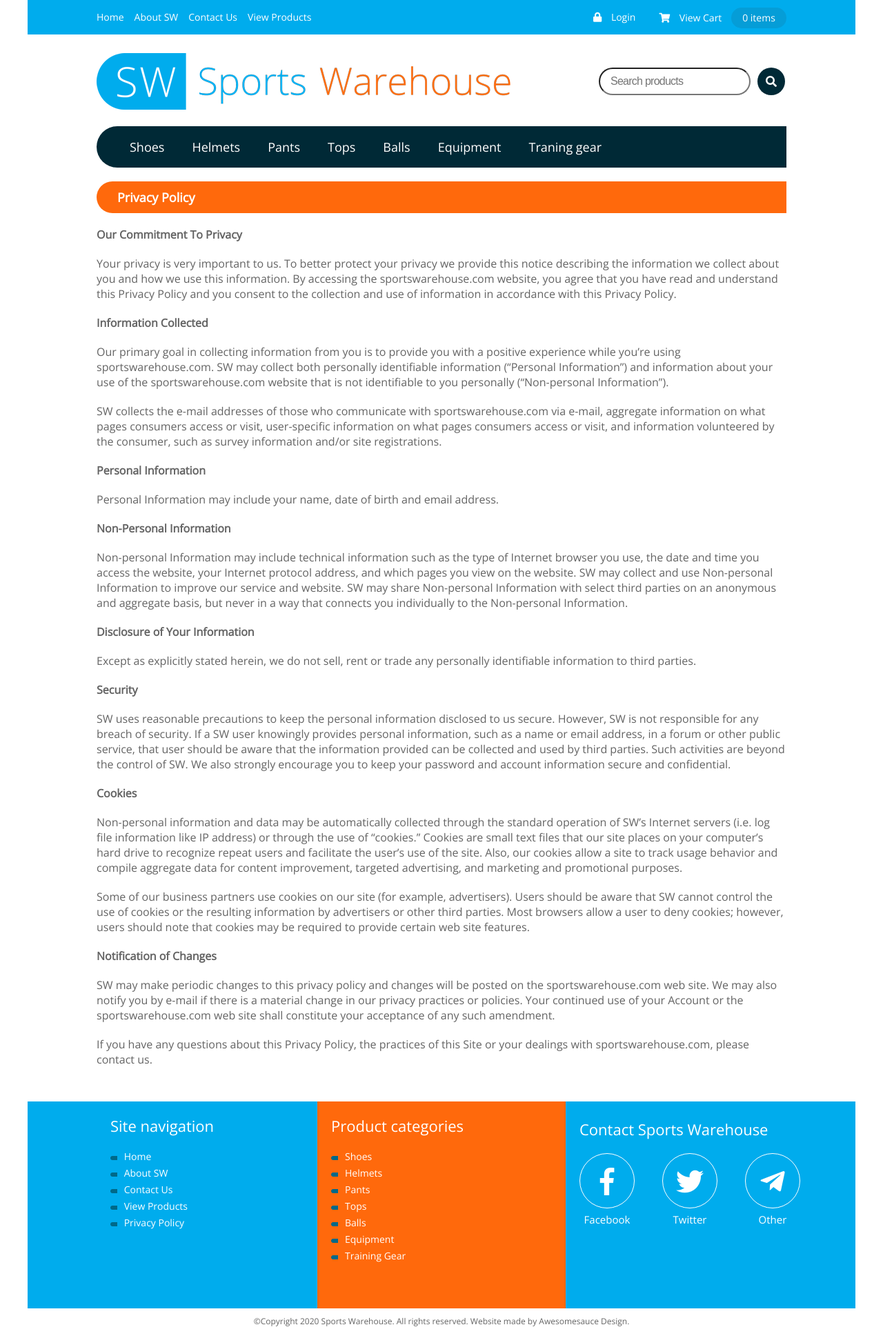
After one commit to Aliali3392/sports-warehouse-website, a PHP site: page /privacy in a window 1280 px wide. The commit adds this page. Shown: the whole page at 69% size. Run offline with PHP 8.4, Linux system fonts and the light colour scheme.

Commit message:
add privacy policy page

```diff
--- a/css/main.css
+++ b/css/main.css
@@ -588,8 +588,8 @@ footer {
 .copyright span {
     display: block;
 }
-/*about us*/
-.aboutus h2 {
+/*about us & privacy policy*/
+.aboutus h2, .privacy h2 {
     float: left;
     margin-top: 20px;
     margin-left: 3.125%;
@@ -602,14 +602,14 @@ footer {
     color: #fff;
     font-size: 1.8rem;
 }
-.aboutus h3 {
+.aboutus h3, .privacy h3 {
     float: left;
     margin-top: 20px;
     margin-left: 3.125%;
     font-size: 1.6rem;
     color: #646464;
 }
-.aboutus p {
+.aboutus p, .privacy p {
     font-weight: 300;
     float: left;
     margin-top: 20px;
@@ -1031,13 +1031,14 @@ footer {
         margin-left: 0;
     }
     /*about us*/
-    .aboutus {
+    .aboutus, .privacy {
     float: left;
     width: 1000px;
     margin-left: 100px;
     }
-    .aboutus p, .aboutus h2 , .aboutus h3{
+    .aboutus p, .aboutus h2 , .aboutus h3, .privacy p, .privacy h2, .privacy h3{
         margin-left: 0;
         margin-right: 0;
+        clear: both;
     }
 }
--- /dev/null
+++ b/privacy.php
@@ -0,0 +1,13 @@
+<?php
+	$title = "Privacy Policy";
+
+	//start buffer
+	ob_start();
+
+	//display confirmation
+	include "templates/privacy.html.php";
+
+	$output = ob_get_clean();
+
+	include "templates/layout.html.php"
+?>
--- a/templates/layout.html.php
+++ b/templates/layout.html.php
@@ -1,9 +1,3 @@
-<?php
-    if (isset($redirect) && $redirect == true) {
-        header("Location:thanks.php");
-    }
-?>
-
 <!DOCTYPE html>
 <html lang="en">
 <head>
@@ -76,7 +70,7 @@
                     <li><a href="aboutus.php">About SW</a></li>
                     <li><a href="contactus.php">Contact Us</a></li>
                     <li><a href="#">View Products</a></li>
-                    <li><a href="#">Privacy Policy</a></li>
+                    <li><a href="privacy.php">Privacy Policy</a></li>
                 </ul>
             </div>
             <div class="footer-cat">
--- /dev/null
+++ b/templates/privacy.html.php
@@ -0,0 +1,38 @@
+<section class="privacy">
+    <h2>Privacy Policy</h2>
+
+    <h3>Our Commitment To Privacy</h3>
+
+    <p>Your privacy is very important to us. To better protect your privacy we provide this notice describing the information we collect about you and how we use this information. By accessing the sportswarehouse.com website, you agree that you have read and understand this Privacy Policy and you consent to the collection and use of information in accordance with this Privacy Policy.</p>
+
+    <h3>Information Collected</h3>
+
+    <p>Our primary goal in collecting information from you is to provide you with a positive experience while you’re using sportswarehouse.com. SW may collect both personally identifiable information (“Personal Information”) and information about your use of the sportswarehouse.com website that is not identifiable to you personally (“Non-personal Information”).</p>
+    <p>SW collects the e-mail addresses of those who communicate with sportswarehouse.com via e-mail, aggregate information on what pages consumers access or visit, user-specific information on what pages consumers access or visit, and information volunteered by the consumer, such as survey information and/or site registrations.</p>
+
+    <h3>Personal Information</h3>
+
+    <p>Personal Information may include your name, date of birth and email address.</p>
+
+    <h3>Non-Personal Information</h3>
+
+    <p>Non-personal Information may include technical information such as the type of Internet browser you use, the date and time you access the website, your Internet protocol address, and which pages you view on the website. SW may collect and use Non-personal Information to improve our service and website. SW may share Non-personal Information with select third parties on an anonymous and aggregate basis, but never in a way that connects you individually to the Non-personal Information.</p>
+
+    <h3>Disclosure of Your Information</h3>
+
+    <p>Except as explicitly stated herein, we do not sell, rent or trade any personally identifiable information to third parties.</p>
+
+    <h3>Security</h3>
+
+    <p>SW uses reasonable precautions to keep the personal information disclosed to us secure. However, SW is not responsible for any breach of security. If a SW user knowingly provides personal information, such as a name or email address, in a forum or other public service, that user should be aware that the information provided can be collected and used by third parties. Such activities are beyond the control of SW. We also strongly encourage you to keep your password and account information secure and confidential.</p>
+
+    <h3>Cookies</h3>
+
+    <p>Non-personal information and data may be automatically collected through the standard operation of SW’s Internet servers (i.e. log file information like IP address) or through the use of “cookies.” Cookies are small text files that our site places on your computer’s hard drive to recognize repeat users and facilitate the user’s use of the site. Also, our cookies allow a site to track usage behavior and compile aggregate data for content improvement, targeted advertising, and marketing and promotional purposes.</p>
+    <p>Some of our business partners use cookies on our site (for example, advertisers). Users should be aware that SW cannot control the use of cookies or the resulting information by advertisers or other third parties. Most browsers allow a user to deny cookies; however, users should note that cookies may be required to provide certain web site features.</p>
+
+    <h3>Notification of Changes</h3>
+
+    <p>SW may make periodic changes to this privacy policy and changes will be posted on the sportswarehouse.com web site. We may also notify you by e-mail if there is a material change in our privacy practices or policies. Your continued use of your Account or the sportswarehouse.com web site shall constitute your acceptance of any such amendment.</p>
+    <p>If you have any questions about this Privacy Policy, the practices of this Site or your dealings with sportswarehouse.com, please contact us.</p>
+</section>
```
